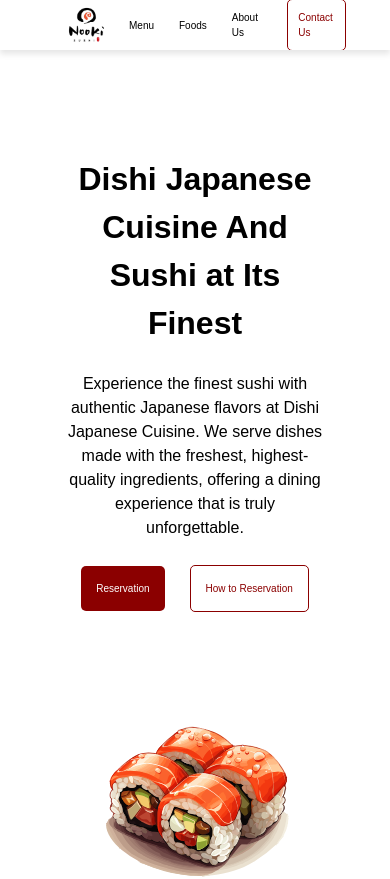
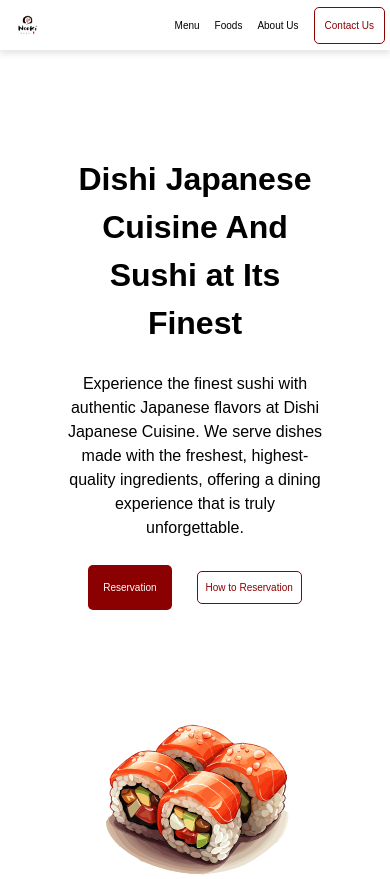
Before and after one commit to Idoarizs/nooki-resto, a React (Vite) app: page / in a window 390 px wide. Shown: the top 879 px of the page. Built offline with nearby package versions, Linux system fonts and the light colour scheme.

Commit message:
modify responsiveness on css

```diff
--- a/src/global.css
+++ b/src/global.css
@@ -42,6 +42,7 @@
 }
 
 a {
+  cursor: pointer;
   font-size: 10px;
   color: black;
 }
@@ -139,6 +140,9 @@
   display: flex;
   align-items: center;
   gap: 25px;
+}
+.main-container > .left-container > .reservation-button > .reservation-video {
+  padding: 8px;
 }
 
 .reservation-button > .reservation {
@@ -420,6 +424,27 @@
     overflow: hidden;
   }
 
+  /* Navigation Bar */
+  .navbar {
+    max-width: 1920px;
+    width: 100%;
+  }
+
+  .navbar img {
+    width: 45px;
+    height: auto;
+  }
+
+  .navbar > .items {
+    display: flex;
+    align-items: center;
+    gap: 15px;
+  }
+
+  .navbar > .items > a {
+    font-size: 10px;
+  }
+
   /* Main */
   .main-container {
     flex-direction: column;
@@ -434,6 +459,7 @@
   }
 
   .main-container > .left-container > .reservation-button {
+    text-align: center;
     align-items: center;
     justify-content: center;
     gap: 25px;
```
